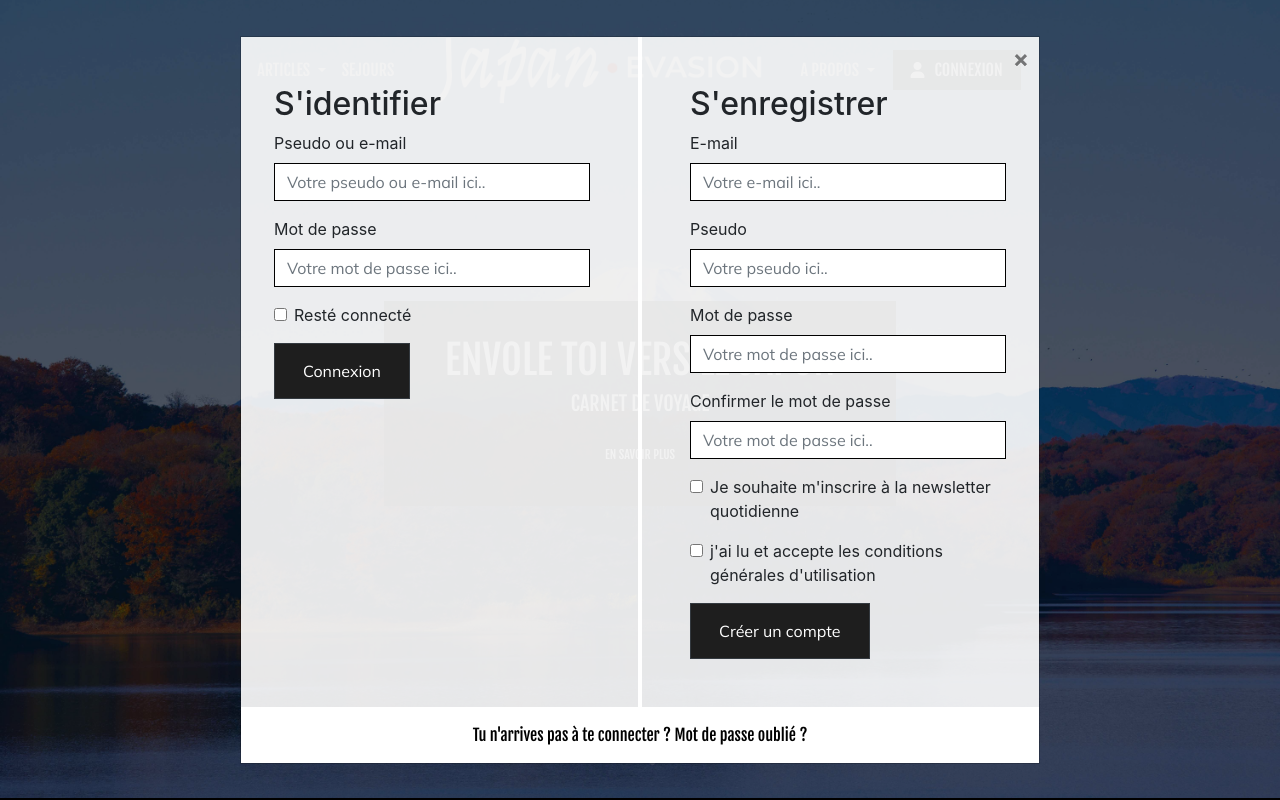
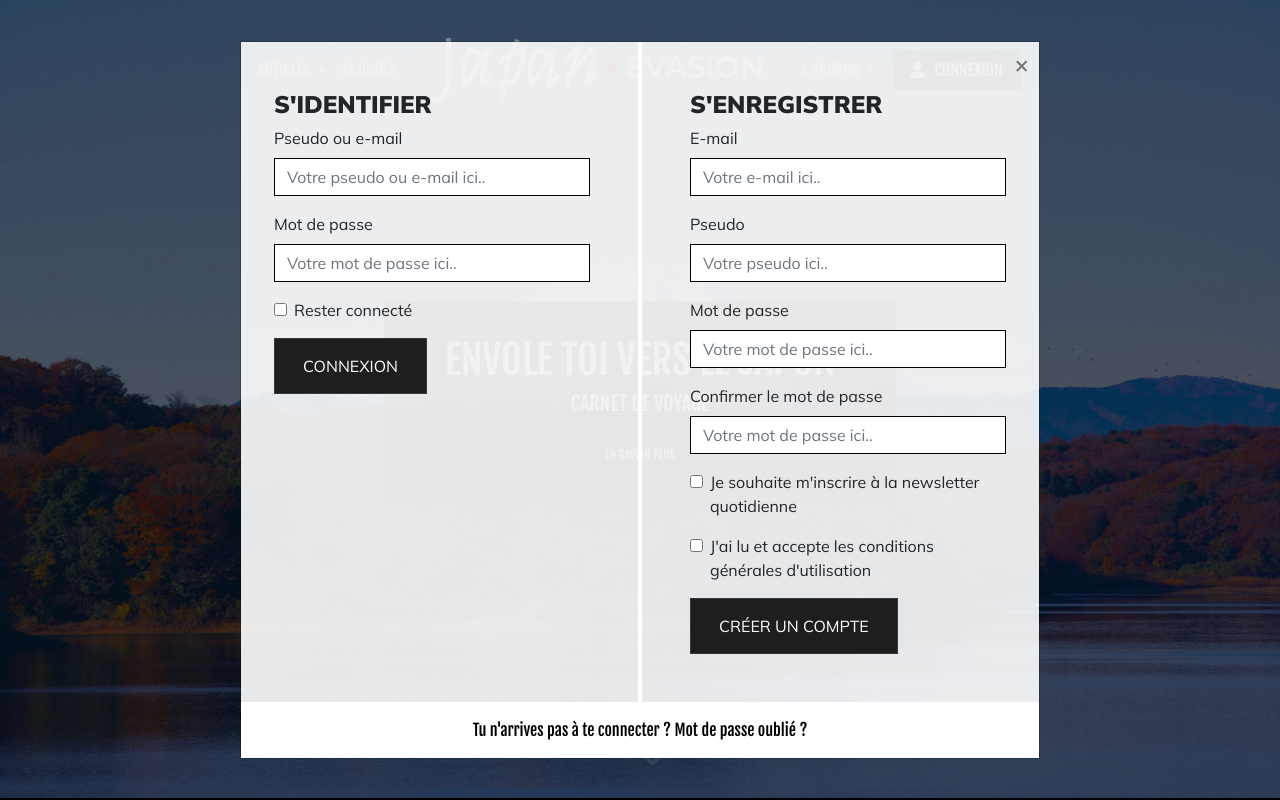
Before and after one commit to Emilux/japan-evasion-public, a PHP site: page /index.php in a window 1280 px wide, after a click on "CONNEXION". Run offline with PHP 8.4, Linux system fonts and the light colour scheme; some libraries are stand-ins or nearby versions.

Commit message:
Modif font & size pop-up

```diff
--- a/assets/css/japanevasion.css
+++ b/assets/css/japanevasion.css
@@ -106,15 +106,12 @@ body {
         margin-top: 150px;
         background-color: transparent;
     }
-
     .text-header-back h1 {
         display: none;
     }
-
     .text-header-back h5 {
         display: none;
     }
-
     #bouton {
         display: none;
     }
@@ -275,17 +272,14 @@ body {
     #section1 {
         margin-top: 0px;
     }
-
     .card-deck {
         margin: 10px;
         display: block;
         margin-top: 20px;
     }
-
     .card {
         margin-top: 40px;
     }
-
     .card-split {
         min-width: 100%;
         margin-top: 20px;
@@ -595,7 +589,6 @@ body {
     border-color: transparent;
 }
 
-
 .contact .form-check-label {
     color: #909294;
     font-size: 0.7rem;
@@ -620,7 +613,18 @@ body {
     }
 }
 
+
 /* POPUP */
+
+#exampleModal {
+    font-family: 'Mulish';
+}
+
+.popup h2 {
+    font-weight: 900;
+    font-size: 1.5rem;
+}
+
 .popup .form-control {
     background: white;
     border-radius: 0%;
@@ -638,9 +642,7 @@ body {
     z-index: 10;
 }
 
-.popup .row {
-
-}
+.popup .row {}
 
 .popup .log {
     border-right: white solid 2px;
@@ -654,11 +656,9 @@ body {
     .popup .log {
         border-right: 0;
     }
-
     .popup .register {
         border-left: 0;
     }
-
 }
 
 
@@ -751,26 +751,21 @@ body {
         min-width: 100%;
         text-align: center;
     }
-
     #formu {
         margin-top: 30px;
     }
-
     .formulaire {
         min-width: 70%;
         text-align: center;
     }
-
     .form-row {
         display: inherit;
         margin-top: 20px;
     }
-
     .btn-dark {
         margin-top: 20px;
         margin-bottom: 30px;
     }
-
     .form-control {
         border-radius: 0%;
         width: 100%;
@@ -825,7 +820,7 @@ body {
     background: -moz-linear-gradient(45deg, #f09433 0%, #e6683c 25%, #dc2743 50%, #cc2366 75%, #bc1888 100%);
     background: -webkit-linear-gradient(45deg, #f09433 0%, #e6683c 25%, #dc2743 50%, #cc2366 75%, #bc1888 100%);
     background: linear-gradient(45deg, #f09433 0%, #e6683c 25%, #dc2743 50%, #cc2366 75%, #bc1888 100%);
-    filter: progid:DXImageTransform.Microsoft.gradient(startColorstr='#f09433', endColorstr='#bc1888', GradientType=1);
+    filter: progid: DXImageTransform.Microsoft.gradient(startColorstr='#f09433', endColorstr='#bc1888', GradientType=1);
 }
 
 @media screen and (min-width: 320px) and (max-width: 576px) {
@@ -931,7 +926,7 @@ footer {
     background: -moz-linear-gradient(45deg, #f09433 0%, #e6683c 25%, #dc2743 50%, #cc2366 75%, #bc1888 100%);
     background: -webkit-linear-gradient(45deg, #f09433 0%, #e6683c 25%, #dc2743 50%, #cc2366 75%, #bc1888 100%);
     background: linear-gradient(45deg, #f09433 0%, #e6683c 25%, #dc2743 50%, #cc2366 75%, #bc1888 100%);
-    filter: progid:DXImageTransform.Microsoft.gradient(startColorstr='#f09433', endColorstr='#bc1888', GradientType=1);
+    filter: progid: DXImageTransform.Microsoft.gradient(startColorstr='#f09433', endColorstr='#bc1888', GradientType=1);
 }
 
 @media screen and (min-width: 320px) and (max-width: 576px) {
@@ -993,27 +988,22 @@ footer {
     .email {
         text-align: center;
     }
-
     .email h1 {
         font-size: 1.25rem;
     }
-
     .email h5 {
         font-size: 0.9375rem;
     }
-
     #abonne {
         margin-top: 30px;
         min-width: 100%;
         background-color: none !important;
     }
-
     #email-form .btn {
         color: white;
         background-color: #91060e;
         border-radius: 0%;
     }
-
     #email {
         width: 100% !important;
     }
@@ -1125,7 +1115,6 @@ footer {
     .titre-footer h1 {
         font-size: 1.25rem;
     }
-
     .titre-footer h5 {
         font-size: 0.9375rem;
     }
@@ -1201,7 +1190,6 @@ footer {
     #text-footer {
         font-size: 10px;
     }
-
     #text-left {
         color: white;
         min-width: 100%;
@@ -1209,13 +1197,11 @@ footer {
         margin-top: 10px;
         font-size: 6px;
     }
-
     #text-right {
         margin-top: 20px;
         display: inline;
         min-width: 100% !important;
     }
-
     #text-right ul {
         text-align: center;
         padding-left: 0;
@@ -1349,47 +1335,38 @@ a {
         z-index: 10;
         justify-content: center;
     }
-
     .logo {
         display: none;
     }
-
     .navbar-toggler {
         border: transparent;
         margin: auto;
     }
-
     .navbar-collapse {
         height: auto;
     }
-
     .navbar ul,
     .navbar a {
         display: inline-block;
         margin-top: 10px;
     }
-
     .dropdown-menu {
         background-color: #1e1e1e;
         -webkit-box-shadow: 0px 0px 5px 0.5px #ffffff;
         -moz-box-shadow: 0px 0px 5px 0.5px #ffffff;
         box-shadow: 0px 0px 5px 0.5px #ffffff;
     }
-
     #logo-burger {
         max-width: 200px;
     }
-
     #background {
         width: auto;
         height: 60vh;
     }
-
     #navbarContent {
         padding: inherit;
         margin-top: 10px;
     }
-
     #recherche-mobile .form-control {
         width: 80%;
     }
@@ -1451,12 +1428,10 @@ a {
         margin-top: 150px;
         background: none;
     }
-
     .text-header-back h1 {
         font-size: 1rem;
         display: none;
     }
-
     #bouton {
         font-size: 1rem;
     }
@@ -1533,7 +1508,7 @@ a {
     font-family: 'Fjalla One';
 }
 
-.breadcrumb-item + .breadcrumb-item::before {
+.breadcrumb-item+.breadcrumb-item::before {
     display: inline-block;
     font-family: 'Fjalla One';
     padding-right: 0.5rem;
@@ -1745,7 +1720,7 @@ li.plan {
     background: -moz-linear-gradient(45deg, #f09433 0%, #e6683c 25%, #dc2743 50%, #cc2366 75%, #bc1888 100%);
     background: -webkit-linear-gradient(45deg, #f09433 0%, #e6683c 25%, #dc2743 50%, #cc2366 75%, #bc1888 100%);
     background: linear-gradient(45deg, #f09433 0%, #e6683c 25%, #dc2743 50%, #cc2366 75%, #bc1888 100%);
-    filter: progid:DXImageTransform.Microsoft.gradient(startColorstr='#f09433', endColorstr='#bc1888', GradientType=1);
+    filter: progid: DXImageTransform.Microsoft.gradient(startColorstr='#f09433', endColorstr='#bc1888', GradientType=1);
 }
 
 @media screen and (min-width: 320px) and (max-width: 576px) {
@@ -1861,7 +1836,6 @@ li.plan {
     .card-deck {
         padding: 15px;
     }
-
     .nos-sejours h4 {
         font-family: 'Mulish';
         font-size: 0.9375rem;
@@ -1966,11 +1940,9 @@ li.plan {
         text-align: center;
         padding: 10px;
     }
-
     .background-avis {
         height: 100vh;
     }
-
     .avis-card {
         height: 400px !important;
     }
@@ -2004,7 +1976,6 @@ li.plan {
     .paiement {
         display: block;
     }
-
     .paiement-content {
         min-width: 80%;
         margin: auto;
--- a/template/footer.tpl
+++ b/template/footer.tpl
@@ -9,7 +9,7 @@
                     </button>
                     <div class="row">
                         <div class="col p-5 log">
-                            <h2>S'identifier</h2>
+                            <h2>S'IDENTIFIER</h2>
                             <form action="">
                                 <div class="form-group">
                                     <label for="pseudo_utilisateur">Pseudo ou e-mail</label>
@@ -23,15 +23,15 @@
                                 <div class="form-group">
                                     <div class="form-check">
                                         <input class="form-check-input" type="checkbox" id="reste_connecte" name="reste_connecte">
-                                        <label class="form-check-label" for="reste_connecte">Resté connecté</label>
+                                        <label class="form-check-label" for="reste_connecte">Rester connecté</label>
                                     </div>
                                 </div>
 
-                                <input class="btn btn-dark" type="submit" name="connexion" value="Connexion">
+                                <input class="btn btn-dark" type="submit" name="connexion" value="CONNEXION">
                             </form>
                         </div>
                         <div class="col p-5 register">
-                            <h2>S'enregistrer</h2>
+                            <h2>S'ENREGISTRER</h2>
                             <form action="">
                                 <div class="form-group">
                                     <label for="email_utilisateurReg">E-mail</label>
@@ -63,11 +63,11 @@
                                 <div class="form-group">
                                     <div class="form-check">
                                         <input class="form-check-input" type="checkbox" id="cgu" name="cgu">
-                                        <label class="form-check-label" for="cgu">j'ai lu et accepte les conditions générales d'utilisation</label>
+                                        <label class="form-check-label" for="cgu">J'ai lu et accepte les conditions générales d'utilisation</label>
                                     </div>
                                 </div>
 
-                                <input class="btn btn-dark" type="submit" name="creer_compte" value="Créer un compte">
+                                <input class="btn btn-dark" type="submit" name="creer_compte" value="CRÉER UN COMPTE">
                             </form>
                         </div>
                     </div>
```
